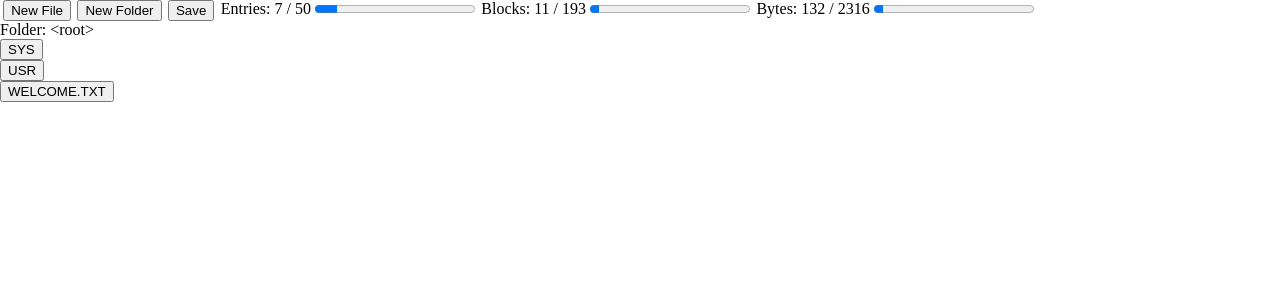
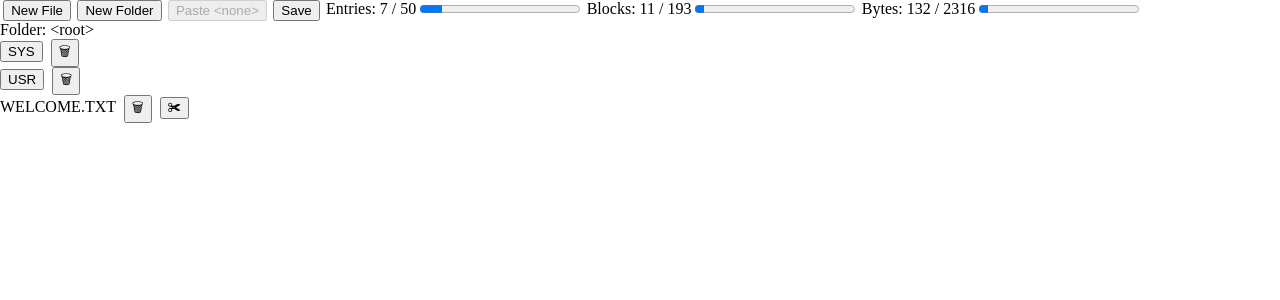
Before and after one commit to ajbowen249/bros, a Vue app in the folder bros-fs-web-explorer/: page /explorer in a window 1280 px wide. Shown: the top 300 px of the page. Built offline with nearby package versions, Linux system fonts and the light colour scheme.

Commit message:
more utility functionality

```diff
--- a/bros-fs-web-explorer/package.json
+++ b/bros-fs-web-explorer/package.json
@@ -10,6 +10,8 @@
         "lint": "eslint . --ext .vue,.js,.jsx,.cjs,.mjs,.ts,.tsx,.cts,.mts --fix --ignore-path .gitignore"
     },
     "dependencies": {
+        "@types/lodash": "^4.14.186",
+        "lodash": "^4.17.21",
         "sass": "^1.55.0",
         "vue": "^3.2.38",
         "vue-router": "^4.1.5"
--- a/bros-fs-web-explorer/src/BFSAbstract.ts
+++ b/bros-fs-web-explorer/src/BFSAbstract.ts
@@ -43,6 +43,17 @@ export class FileSystemOutOfSpaceError extends Error {
     }
 }
 
+export class FileConflictError extends Error {
+    public readonly addingEntry: Entry;
+    public readonly conflictingEntry: Entry;
+    constructor(addingEntry: Entry, conflictingEntry: Entry) {
+        super(`Conflicting entries ${addingEntry.name.toString()}`);
+
+        this.addingEntry = addingEntry;
+        this.conflictingEntry = conflictingEntry;
+    }
+}
+
 export class Name {
     private _name: string;
     private _extension: string;
@@ -68,6 +79,10 @@ export class Name {
 
     toString(): string {
         return `${this.name}${this.extension.length ? `.${this.extension}`  : ''}`;
+    }
+
+    equals(other: Name) {
+        return other.name === this.name && other.extension === this.extension;
     }
 
     private validateLength(str: string, isName: boolean = true) {
@@ -123,12 +138,35 @@ export class FileSystem {
         this.table = [];
     }
 
-    addEntry(entry: Entry) {
+    addEntry(entry: Entry, overwrite: boolean = false) {
+        const conflict = this.table.find(x =>
+            x.parentFolder === entry.parentFolder &&
+            x.name.equals(entry.name)
+        );
+
+        if (conflict) {
+            if (
+                !overwrite ||
+                !(conflict.entryType === EntryType.File && entry.entryType === EntryType.File)
+            ) {
+                throw new FileConflictError(entry, conflict);
+            }
+
+            this.deleteEntry(conflict);
+        }
+
         if (this.table.length >= MaxEntries) {
             throw new FileSystemFullError();
         }
 
         this.table.push(entry);
+    }
+
+    deleteEntry(entry: Entry) {
+        this.table = this.table.filter(x => x !== entry);
+        if (entry.entryType === EntryType.Folder) {
+            this.table = this.table.filter(x => x.parentFolder !== entry);
+        }
     }
 
     getTable(): Entry[] {
--- a/bros-fs-web-explorer/src/views/ExplorerView.vue
+++ b/bros-fs-web-explorer/src/views/ExplorerView.vue
@@ -6,6 +6,11 @@
             </div>
             <div>
                 <button @click="showNewFolderDialog = true">New Folder</button>
+            </div>
+            <div>
+                <button :disabled="!clipboard" @click="paste">
+                    Paste {{ clipboard?.name || '<none>' }}
+                </button>
             </div>
             <div>
                 <button @click="save">Save</button>
@@ -29,7 +34,16 @@
             <span v-else><button @click="selectParent()">{{ selectedFolder.name.toString() }}</button></span>
         </div>
         <div v-for="(item, index) of getItems()" :key="index">
-            <button @click="select(item)">{{ item.name.toString() }}</button>
+            <div v-if="item.entryType == EntryType.Folder">
+                <button @click="select(item)">{{ item.name.toString() }}</button>
+                &nbsp;<button @click="deleteItem(item)">&#x1F5D1;</button>
+                <!-- IMPROVE: Folder movement -->
+            </div>
+            <div v-else-if="item.entryType == EntryType.File">
+                {{ item.name.toString() }}
+                &nbsp;<button @click="deleteItem(item)">&#x1F5D1;</button>
+                &nbsp;<button @click="cutItem(item)">&#x2700;</button>
+            </div>
         </div>
         <div v-if="showNewFileDialog" class="dialog">
             <h1>
@@ -61,6 +75,7 @@
 import { ref, onMounted } from 'vue';
 import * as bfs from '../BFSAbstract';
 import * as bfsBinary from '../BFSBinary';
+import { cloneDeep } from 'lodash';
 
 const showNewFileDialog = ref(false);
 const showNewFolderDialog = ref(false);
@@ -69,6 +84,7 @@ const newFolderNameInput = ref('');
 
 const fileSystem = ref(bfs.createTestFileSystem());
 const selectedFolder = ref<bfs.FolderEntry | null>(null);
+const clipboard = ref<bfs.Entry | null>(null);
 
 const getEntries = () => fileSystem.value.getTable().length;
 const getBlocks = () => fileSystem.value.getTable()
@@ -83,6 +99,7 @@ const getBytes = () => getBlocks() * bfs.BlockDataSize;
 const MaxEntries = bfs.MaxEntries;
 const MaxBlocks = bfs.MaxBlocks;
 const MaxBytes = bfs.MaxBlocks * bfs.BlockDataSize;
+const EntryType = bfs.EntryType;
 
 function getItems(): bfs.Entry[] {
     return fileSystem.value.getTable().filter(x =>
@@ -129,7 +146,7 @@ async function addFileFromDisk(event: Event) {
             fileContent
         );
 
-        fileSystem.value.addEntry(entry);
+        fileSystem.value.addEntry(entry, true);
     } catch {
         alert('Problem loading file');
     }
@@ -143,7 +160,7 @@ function createFolder() {
             createName(newFolderNameInput.value),
             selectedFolder.value as bfs.FolderEntry ?? undefined
         );
-        fileSystem.value.addEntry(entry);
+        fileSystem.value.addEntry(entry, false);
     } catch {
         alert('Problem adding folder');
     }
@@ -164,6 +181,26 @@ function save() {
         document.body.removeChild(anchorTag);
         window.URL.revokeObjectURL(url);
     }, 0);
+}
+
+function deleteItem(item: bfs.Entry) {
+    fileSystem.value.deleteEntry(item);
+}
+
+function cutItem(item: bfs.Entry) {
+    clipboard.value = item;
+    clipboard.value.parentFolder = null;
+    fileSystem.value.deleteEntry(item);
+}
+
+function paste() {
+    if (!clipboard.value) {
+        return;
+    }
+
+    const entry = cloneDeep(clipboard.value);
+    entry.parentFolder = selectedFolder.value;
+    fileSystem.value.addEntry(entry as bfs.Entry, true);
 }
 
 </script>
```
Also changed, not shown: 1 other file (tests, documents, lock files or other folders).
